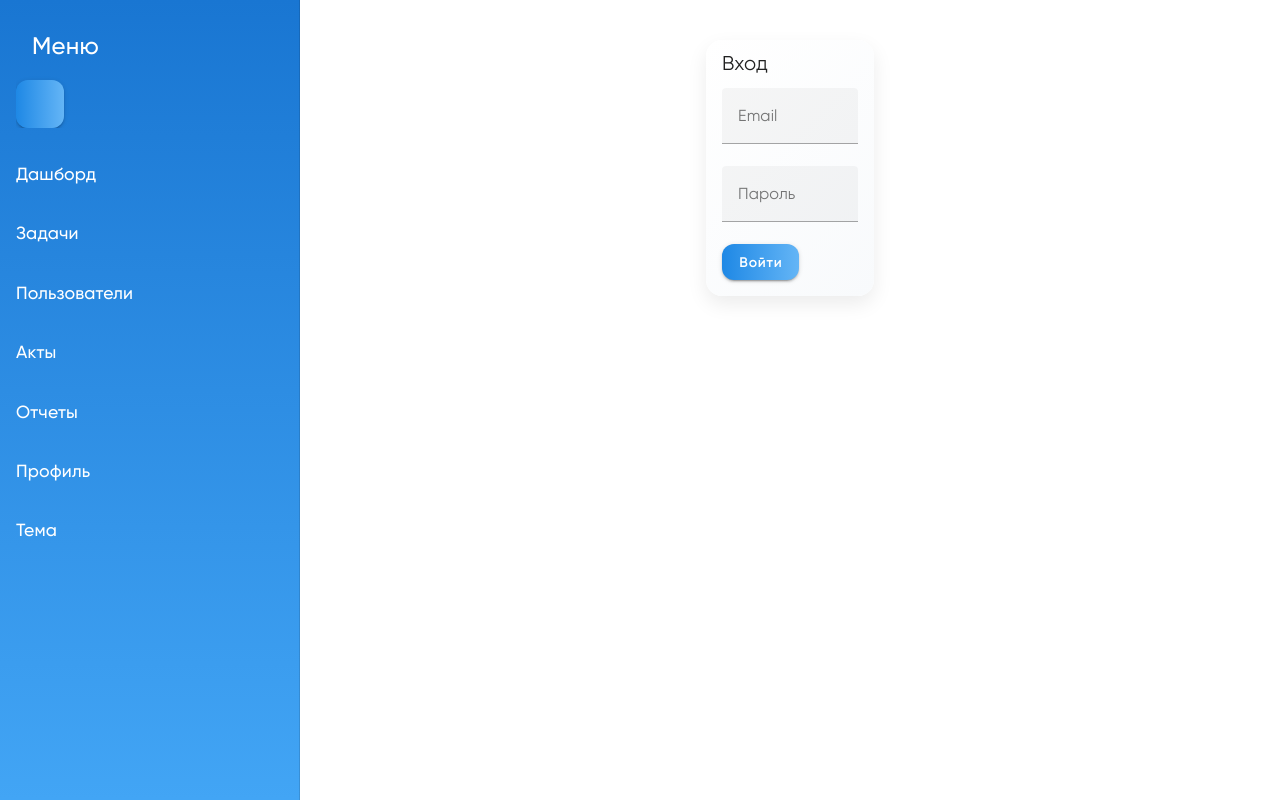
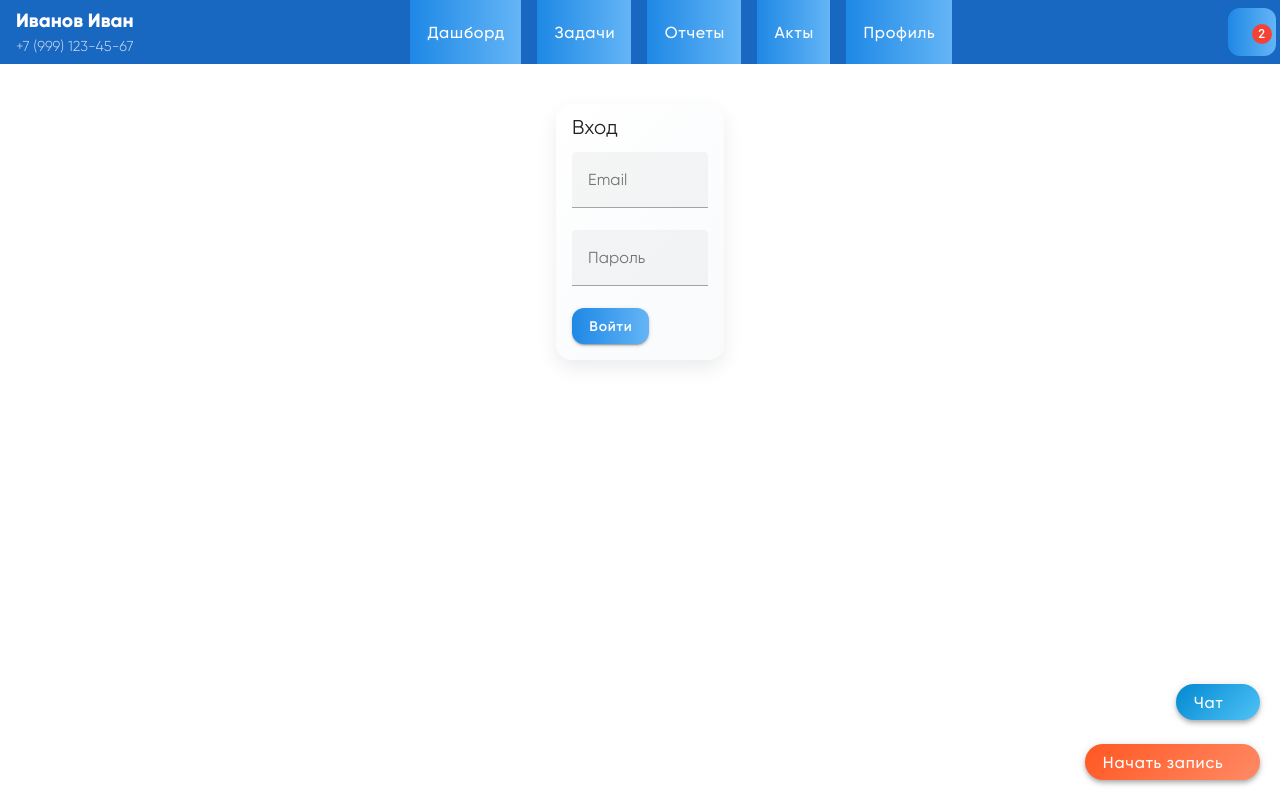
Before and after one commit to Andrey3101/frontend-service, a Vue app: page /login in a window 1280 px wide. Built offline with nearby package versions, Linux system fonts and the light colour scheme; what @tanstack/vue-query, vue3-animate-onscroll would draw is missing.

Commit message:
update frontend file

```diff
--- a/src/App.vue
+++ b/src/App.vue
@@ -1,18 +1,10 @@
 <template>
   <v-app>
-    <v-app-bar app flat color="primary" dark v-if="isMobile">
-      <v-app-bar-nav-icon @click="toggleDrawer" />
-      <v-toolbar-title>{{ currentPageTitle }}</v-toolbar-title>
-      <v-spacer />
-      <v-btn icon @click="toggleTheme">
-        <v-icon>{{ $vuetify.theme.dark ? 'mdi-white-balance-sunny' : 'mdi-moon-waxing-crescent' }}</v-icon>
-      </v-btn>
-    </v-app-bar>
-    <Sidebar v-model="drawer" />
+    <Sidebar />
     <v-main>
       <v-container fluid class="main-container">
+        <!-- Временно убираем условие для теста -->
         <VoiceRecorderForm
-          v-if="isAuthenticated && $route.path !== '/login'"
           @recording-started="onRecordingStarted"
           @recording-stopped="onRecordingStopped"
           @suggestions-updated="onSuggestionsUpdated"
@@ -20,7 +12,6 @@
         />
         <router-view />
         <Chat
-          v-if="isAuthenticated && $route.path !== '/login'"
           :suggestions="suggestions"
           @suggestion-selected="handleSuggestion"
         />
@@ -32,7 +23,7 @@
 <script>
 import Sidebar from './components/SidebarForm.vue';
 import VoiceRecorderForm from './components/VoiceRecorderForm.vue';
-import Chat from './components/ChatForm.vue';
+import Chat from './components/ChatForm.vue'; // Исправлен импорт
 import { processVoice } from './api';
 import { useAuthStore } from './stores/auth';
 
@@ -40,7 +31,6 @@ export default {
   components: { Sidebar, VoiceRecorderForm, Chat },
   data() {
     return {
-      drawer: null,
       suggestions: [],
     };
   },
@@ -51,44 +41,6 @@ export default {
     },
     isMobile() {
       return this.$vuetify?.breakpoint?.smAndDown ?? false;
-    },
-    drawerState: {
-      get() {
-        return this.drawer !== null ? this.drawer : !this.isMobile;
-      },
-      set(value) {
-        this.drawer = value;
-        console.log('Drawer state updated:', value); // Отладка состояния меню
-      },
-    },
-    currentPageTitle() {
-      switch (this.$route.path) {
-        case '/login': return 'Вход';
-        case '/dashboard': return 'Дашборд';
-        case '/tasks': return 'Задачи';
-        case '/users': return 'Пользователи';
-        case '/acts': return 'Акты';
-        case '/reports': return 'Отчеты';
-        case '/profile': return 'Профиль';
-        default: return 'Мое приложение';
-      }
-    },
-  },
-  created() {
-    this.$nextTick(() => {
-      this.drawer = !this.isMobile; // Устанавливаем начальное состояние меню
-      console.log('Initial drawer state:', this.drawer);
-    });
-  },
-  watch: {
-    // Отслеживаем изменение ширины экрана
-    isMobile(newVal) {
-      if (newVal) {
-        this.drawer = false; // Закрываем меню при переходе в мобильный режим
-      } else {
-        this.drawer = true; // Открываем меню в десктопном режиме
-      }
-      console.log('isMobile changed:', newVal, 'Drawer:', this.drawer);
     },
   },
   mounted() {
@@ -103,10 +55,6 @@ export default {
     }
   },
   methods: {
-    toggleDrawer() {
-      this.drawer = !this.drawer; // Переключаем состояние меню вручную
-      console.log('Toggle drawer:', this.drawer);
-    },
     onRecordingStarted() {
       console.log('Recording started');
     },
@@ -125,9 +73,6 @@ export default {
         console.error('Ошибка обработки предложения:', error);
       }
     },
-    toggleTheme() {
-      this.$vuetify.theme.dark = !this.$vuetify.theme.dark;
-    },
   },
 };
 </script>
@@ -136,13 +81,13 @@ export default {
 .main-container {
   position: relative;
   padding: 20px;
-  z-index: 1; /* Основной контент ниже меню */
+  z-index: 1;
 }
 
 .voice-recorder-global {
   position: fixed;
   bottom: 20px;
   right: 20px;
-  z-index: 1000; /* Кнопка записи ниже чата */
+  z-index: 1000;
 }
 </style>
--- a/src/components/ChatForm.vue
+++ b/src/components/ChatForm.vue
@@ -1,6 +1,5 @@
 <template>
   <div class="chat-wrapper">
-    <!-- Развернутый чат -->
     <v-card v-show="!isMinimized" class="chat-container" elevation="4">
       <v-card-title class="chat-header">
         Чат
@@ -13,7 +12,6 @@
         <div v-for="(message, index) in messages" :key="index" class="chat-message" :class="{ 'user': message.isUser }">
           {{ message.text }}
         </div>
-        <!-- Поле ввода и кнопка "Отправить" внутри сообщений -->
         <div class="chat-input-area">
           <v-text-field
             v-model="newMessage"
@@ -31,8 +29,6 @@
         </div>
       </v-card-text>
     </v-card>
-
-    <!-- Свернутая кнопка "Чат" -->
     <v-btn
       v-show="isMinimized"
       color="primary"
@@ -40,7 +36,7 @@
       @click="maximizeChat"
       elevation="4"
     >
-      Открыть чат
+      Чат
       <v-icon right small>mdi-chat</v-icon>
     </v-btn>
   </div>
@@ -51,7 +47,7 @@ export default {
   props: ['suggestions'],
   data() {
     return {
-      isMinimized: true, // Чат по умолчанию свернут
+      isMinimized: true,
       messages: [],
       newMessage: '',
     };
@@ -65,14 +61,9 @@ export default {
     },
     minimizeChat() {
       this.isMinimized = true;
-      console.log('Minimized:', this.isMinimized);
     },
     maximizeChat() {
       this.isMinimized = false;
-      console.log('Maximized:', this.isMinimized);
-      this.$nextTick(() => {
-        console.log('Chat should be visible now');
-      });
     },
   },
 };
@@ -96,7 +87,7 @@ export default {
   display: flex;
   flex-direction: column;
   border: 1px solid #e0e7ff;
-  z-index: 1000;
+  z-index: 5000;
 }
 
 .chat-header {
@@ -117,7 +108,6 @@ export default {
   background: #fbfcfe;
   display: flex;
   flex-direction: column;
-  position: relative;
 }
 
 .chat-message {
@@ -176,7 +166,7 @@ export default {
   position: fixed;
   bottom: 80px;
   right: 20px;
-  z-index: 2000;
+  z-index: 5000;
   border-radius: 30px;
   padding: 8px 16px;
   background: linear-gradient(135deg, #0288d1, #4fc3f7);
@@ -193,19 +183,11 @@ export default {
 
 @media (max-width: 960px) {
   .chat-container {
-    width: 90%;
+    bottom: 250px; /* Увеличиваем расстояние для мобильного меню */
     right: 5%;
-    bottom: 90px;
   }
-
   .chat-minimized {
-    bottom: 90px;
+    bottom: 250px; /* Увеличиваем расстояние для мобильного меню */
   }
 }
-
-@keyframes bounceIn {
-  0% { transform: scale(0.9); opacity: 0; }
-  60% { transform: scale(1.05); opacity: 1; }
-  100% { transform: scale(1); }
-}
 </style>
--- a/src/components/SidebarForm.vue
+++ b/src/components/SidebarForm.vue
@@ -1,151 +1,178 @@
 <template>
-  <v-navigation-drawer
-    v-model="drawer"
-    :app="isDesktop"
-    :temporary="isMobile"
-    :permanent="isDesktop"
-    :width="isMobile ? '100%' : (isCollapsed ? 60 : 300)"
-    class="sidebar"
-    :class="{ 'mobile-sidebar': isMobile }"
-    :style="{ display: isMobile && !drawer ? 'none' : 'block' }"
-  >
-    <v-list dense>
-      <!-- Заголовок и кнопка закрытия для мобильной версии -->
-      <v-list-item v-if="isMobile" class="mobile-header">
-        <v-list-item-title class="sidebar-title">Меню</v-list-item-title>
-        <v-spacer />
-        <v-btn icon @click="closeMenu" class="close-btn-mobile">
-          <v-icon>mdi-close</v-icon>
-        </v-btn>
-      </v-list-item>
-      <!-- Заголовок и кнопка сворачивания для десктопа -->
-      <v-list-item v-else>
-        <v-list-item-title class="sidebar-title" v-if="!isCollapsed">Меню</v-list-item-title>
-        <v-spacer />
-        <v-btn icon @click="toggleCollapse">
-          <v-icon>{{ isCollapsed ? 'mdi-chevron-right' : 'mdi-chevron-left' }}</v-icon>
-        </v-btn>
-      </v-list-item>
+  <div>
+    <!-- Верхняя панель (head) -->
+    <v-app-bar app flat color="primary" dark>
+      <!-- Левая часть: ФИ и телефон -->
+      <div class="user-info" v-if="user">
+        <span class="user-name">{{ user.name }}</span>
+        <span class="user-phone">{{ user.phone }}</span>
+      </div>
 
-      <!-- Пункты меню -->
-      <v-list-item to="/dashboard" :disabled="isCollapsed && !isMobile">
-        <v-icon left>mdi-view-dashboard</v-icon>
-        <v-list-item-title v-if="!isCollapsed || isMobile">Дашборд</v-list-item-title>
-      </v-list-item>
-      <v-list-item to="/tasks" :disabled="isCollapsed && !isMobile">
-        <v-icon left>mdi-checkbox-marked-circle</v-icon>
-        <v-list-item-title v-if="!isCollapsed || isMobile">Задачи</v-list-item-title>
-      </v-list-item>
-      <v-list-item to="/users" :disabled="isCollapsed && !isMobile">
-        <v-icon left>mdi-account-group</v-icon>
-        <v-list-item-title v-if="!isCollapsed || isMobile">Пользователи</v-list-item-title>
-      </v-list-item>
-      <v-list-item to="/acts" :disabled="isCollapsed && !isMobile">
-        <v-icon left>mdi-file-document</v-icon>
-        <v-list-item-title v-if="!isCollapsed || isMobile">Акты</v-list-item-title>
-      </v-list-item>
-      <v-list-item to="/reports" :disabled="isCollapsed && !isMobile">
-        <v-icon left>mdi-chart-bar</v-icon>
-        <v-list-item-title v-if="!isCollapsed || isMobile">Отчеты</v-list-item-title>
-      </v-list-item>
-      <v-list-item to="/profile" :disabled="isCollapsed && !isMobile">
-        <v-icon left>mdi-account</v-icon>
-        <v-list-item-title v-if="!isCollapsed || isMobile">Профиль</v-list-item-title>
-      </v-list-item>
+      <!-- Центральное меню (только для десктопа) -->
+      <v-spacer v-if="!isMobile" />
+      <v-toolbar-items v-if="!isMobile" class="desktop-menu">
+        <v-btn text to="/dashboard">Дашборд</v-btn>
+        <v-btn text to="/tasks">Задачи</v-btn>
+        <v-btn text to="/reports">Отчеты</v-btn>
+        <v-btn text to="/acts">Акты</v-btn>
+        <v-btn text to="/profile">Профиль</v-btn>
+      </v-toolbar-items>
+      <v-spacer v-if="!isMobile" />
 
-      <!-- Переключатель темы только на десктопе -->
-      <v-list-item v-if="!isMobile" @click="$vuetify.theme.dark = !$vuetify.theme.dark">
-        <v-icon left>{{ $vuetify.theme.dark ? 'mdi-white-balance-sunny' : 'mdi-moon-waxing-crescent' }}</v-icon>
-        <v-list-item-title v-if="!isCollapsed">Тема</v-list-item-title>
-      </v-list-item>
-    </v-list>
-  </v-navigation-drawer>
+      <!-- Правая часть: уведомления -->
+      <v-menu offset-y>
+        <template v-slot:activator="{ on, attrs }">
+          <v-btn icon v-bind="attrs" v-on="on" class="notification-btn">
+            <v-icon>mdi-bell</v-icon>
+            <v-badge v-if="notifications.length" color="red" :content="notifications.length" overlap />
+          </v-btn>
+        </template>
+        <v-list>
+          <v-list-item v-for="(notification, index) in notifications" :key="index">
+            <v-list-item-title>{{ notification.text }}</v-list-item-title>
+          </v-list-item>
+          <v-list-item v-if="!notifications.length">
+            <v-list-item-title>Нет уведомлений</v-list-item-title>
+          </v-list-item>
+        </v-list>
+      </v-menu>
+    </v-app-bar>
+
+    <!-- Мобильное меню (вертикальное под head) -->
+    <v-container v-if="isMobile" class="mobile-menu" fluid>
+      <v-row class="mobile-menu-row" no-gutters>
+        <v-col cols="12">
+          <v-btn text to="/dashboard" block class="mobile-menu-item">Дашборд</v-btn>
+        </v-col>
+        <v-col cols="12">
+          <v-btn text to="/tasks" block class="mobile-menu-item">Задачи</v-btn>
+        </v-col>
+        <v-col cols="12">
+          <v-btn text to="/reports" block class="mobile-menu-item">Отчеты</v-btn>
+        </v-col>
+        <v-col cols="12">
+          <v-btn text to="/acts" block class="mobile-menu-item">Акты</v-btn>
+        </v-col>
+        <v-col cols="12">
+          <v-btn text to="/profile" block class="mobile-menu-item">Профиль</v-btn>
+        </v-col>
+      </v-row>
+    </v-container>
+  </div>
 </template>
 
 <script>
 export default {
-  props: ['value'],
   data() {
     return {
-      isCollapsed: false,
+      user: {
+        name: 'Иванов Иван',
+        phone: '+7 (999) 123-45-67',
+      },
+      notifications: [
+        { text: 'Созданная задача переведена на Иванова Ивана' },
+        { text: 'Новый отчёт добавлен' },
+      ],
     };
   },
   computed: {
-    drawer: {
-      get() { return this.value; },
-      set(value) {
-        this.$emit('input', value);
-        console.log('Sidebar drawer updated:', value); // Отладка
-      },
-    },
     isMobile() {
-      return this.$vuetify?.breakpoint?.smAndDown ?? false;
+      const mobile = this.$vuetify?.breakpoint?.smAndDown ?? false;
+      console.log('isMobile:', mobile, 'Width:', this.$vuetify?.breakpoint?.width); // Отладка
+      return mobile;
     },
     isDesktop() {
-      return this.$vuetify?.breakpoint?.mdAndUp ?? true;
+      const desktop = this.$vuetify?.breakpoint?.mdAndUp ?? true;
+      console.log('isDesktop:', desktop); // Отладка
+      return desktop;
     },
   },
-  methods: {
-    closeMenu() {
-      this.$emit('input', false);
-      console.log('Close menu triggered'); // Отладка
-    },
-    toggleCollapse() {
-      this.isCollapsed = !this.isCollapsed;
-      console.log('Menu collapsed:', this.isCollapsed); // Отладка
-    },
+  mounted() {
+    console.log('SidebarForm mounted, isMobile:', this.isMobile); // Отладка при монтировании
   },
 };
 </script>
 
 <style scoped>
-.sidebar {
-  background: linear-gradient(180deg, #1976d2, #42a5f5);
-  color: white;
-  z-index: 1000; /* z-index для десктопа */
+.user-info {
+  display: flex;
+  flex-direction: column;
+  align-items: flex-start;
+  padding-left: 16px;
 }
 
-.mobile-sidebar {
-  z-index: 2000; /* z-index для мобильной версии */
+.user-name {
+  font-family: 'Gilroy-ExtraBold', sans-serif;
+  font-size: 1.2rem;
 }
 
-.sidebar-title {
-  font-family: 'Gilroy-Black', sans-serif;
-  font-size: 1.5rem;
-  padding: 16px;
+.user-phone {
+  font-family: 'Gilroy-Light', sans-serif;
+  font-size: 0.9rem;
+  opacity: 0.8;
 }
 
-.v-list-item-title {
+.desktop-menu .v-btn {
+  font-family: 'Gilroy-Medium', sans-serif;
+  font-size: 1rem;
   color: white;
-  font-family: 'Gilroy-Medium', sans-serif;
+  margin: 0 8px;
 }
 
-.v-list-item:hover .v-list-item-title {
+.desktop-menu .v-btn:hover {
   color: #e3f2fd;
 }
 
-.mobile-header {
-  position: sticky;
-  top: 0;
-  z-index: 2;
-  background: linear-gradient(180deg, #1976d2, #42a5f5);
+.notification-btn {
+  margin-right: 16px;
 }
 
-.close-btn-mobile {
-  position: fixed;
-  top: 10px;
-  right: 10px;
-  z-index: 3;
+.mobile-menu {
+  display: block !important;
+  position: sticky;
+  top: 64px; /* Высота v-app-bar по умолчанию */
+  z-index: 1000;
+  background: linear-gradient(180deg, #1976d2, #42a5f5);
+  padding: 10px 0;
+  box-shadow: 0 4px 12px rgba(0, 0, 0, 0.2);
 }
 
-/* Убедимся, что меню скрывается, когда закрыто */
-.v-navigation-drawer--temporary:not(.v-navigation-drawer--open) {
-  display: none !important;
+.mobile-menu-row {
+  display: flex;
+  flex-direction: column;
+  align-items: center;
+}
+
+.mobile-menu-item {
+  font-family: 'Gilroy-Medium', sans-serif;
+  font-size: 1rem;
+  color: white;
+  text-transform: none;
+  margin: 4px 0;
+  padding: 8px 16px;
+  background: rgba(255, 255, 255, 0.1);
+  border-radius: 8px;
+  width: 100%;
+  max-width: 200px;
+}
+
+.mobile-menu-item:hover {
+  background: rgba(255, 255, 255, 0.2);
+  color: #e3f2fd;
 }
 
 @media (max-width: 960px) {
-  .sidebar {
-    width: 100% !important;
+  .user-info {
+    padding-left: 8px;
+  }
+  .user-name {
+    font-size: 1rem;
+  }
+  .user-phone {
+    font-size: 0.8rem;
+  }
+  .notification-btn {
+    margin-right: 8px;
   }
 }
 </style>
--- a/src/components/VoiceRecorderForm.vue
+++ b/src/components/VoiceRecorderForm.vue
@@ -1,61 +1,89 @@
 <template>
-  <v-btn color="primary" class="record-btn" @click="recording ? stopRecording() : startRecording()">
-    {{ recording ? 'Остановить запись' : 'Начать запись' }}
-  </v-btn>
+  <div>
+    <v-btn
+      color="secondary"
+      class="voice-recorder-btn"
+      @click="startRecording"
+      elevation="4"
+      v-if="!showError"
+    >
+      Начать запись
+      <v-icon right small>mdi-microphone</v-icon>
+    </v-btn>
+    <v-alert
+      v-if="showError"
+      type="error"
+      dense
+      class="mic-error"
+    >
+      Доступ к микрофону не получен
+    </v-alert>
+  </div>
 </template>
 
 <script>
-import { processVoice } from '../api';
-
 export default {
-  emits: ['recording-started', 'recording-stopped', 'suggestions-updated'],
   data() {
     return {
-      recording: false,
-      mediaRecorder: null,
+      isRecording: false,
+      showError: false,
     };
   },
   methods: {
     async startRecording() {
-      const stream = await navigator.mediaDevices.getUserMedia({ audio: true });
-      this.mediaRecorder = new MediaRecorder(stream);
-      const chunks = [];
-      this.mediaRecorder.ondataavailable = (e) => chunks.push(e.data);
-      this.mediaRecorder.onstop = async () => {
-        const blob = new Blob(chunks, { type: 'audio/webm' });
-        const audioBase64 = await this.blobToBase64(blob);
-        const response = await processVoice(audioBase64, 'webm');
-        this.$emit('recording-stopped');
-        if (response.action?.status === 'predictive') {
-          this.$emit('suggestions-updated', response.action.suggestions);
-        } else {
-          alert('Задача создана');
-        }
-      };
-      this.mediaRecorder.start();
-      this.recording = true;
-      this.$emit('recording-started');
+      try {
+        const stream = await navigator.mediaDevices.getUserMedia({ audio: true });
+        this.isRecording = true;
+        this.showError = false;
+        this.$emit('recording-started');
+        console.log('Microphone access granted:', stream);
+      } catch (error) {
+        this.showError = true;
+        console.error('Microphone access denied:', error);
+      }
     },
     stopRecording() {
-      this.mediaRecorder.stop();
-      this.recording = false;
-    },
-    blobToBase64(blob) {
-      return new Promise((resolve) => {
-        const reader = new FileReader();
-        reader.onloadend = () => resolve(reader.result.split(',')[1]);
-        reader.readAsDataURL(blob);
-      });
+      this.isRecording = false;
+      this.$emit('recording-stopped');
     },
   },
 };
 </script>
 
 <style scoped>
-.record-btn {
-  padding: 10px 20px;
-  font-size: 1.1rem;
-  background: linear-gradient(90deg, #1976d2, #42a5f5);
+.voice-recorder-btn {
+  position: fixed;
+  bottom: 20px;
+  right: 20px;
+  z-index: 2500;
+  border-radius: 30px;
+  padding: 8px 16px;
+  background: linear-gradient(135deg, #ff5722, #ff8a65);
   color: white;
+  font-family: 'Gilroy-Medium', sans-serif;
+  font-size: 1rem;
+  text-transform: none;
+  transition: transform 0.2s ease;
+}
+
+.voice-recorder-btn:hover {
+  transform: scale(1.05);
+}
+
+.mic-error {
+  position: fixed;
+  bottom: 20px;
+  right: 20px;
+  z-index: 2500;
+  font-family: 'Gilroy-Regular', sans-serif;
+  max-width: 300px;
+}
+
+@media (max-width: 960px) {
+  .voice-recorder-btn,
+  .mic-error {
+    bottom: 180px; /* Увеличиваем расстояние для мобильного меню */
+    right: 5%;
+  }
 }
 </style>
```
